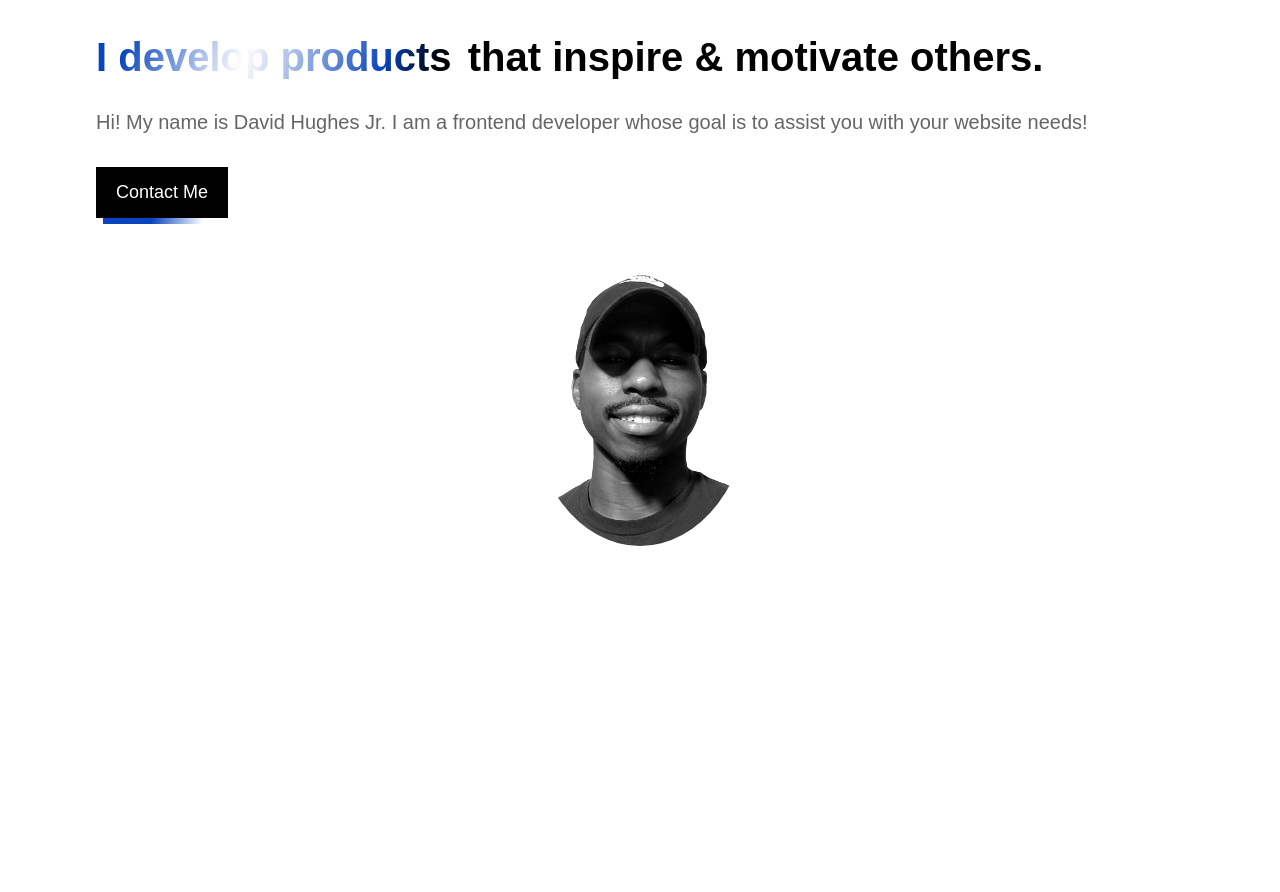
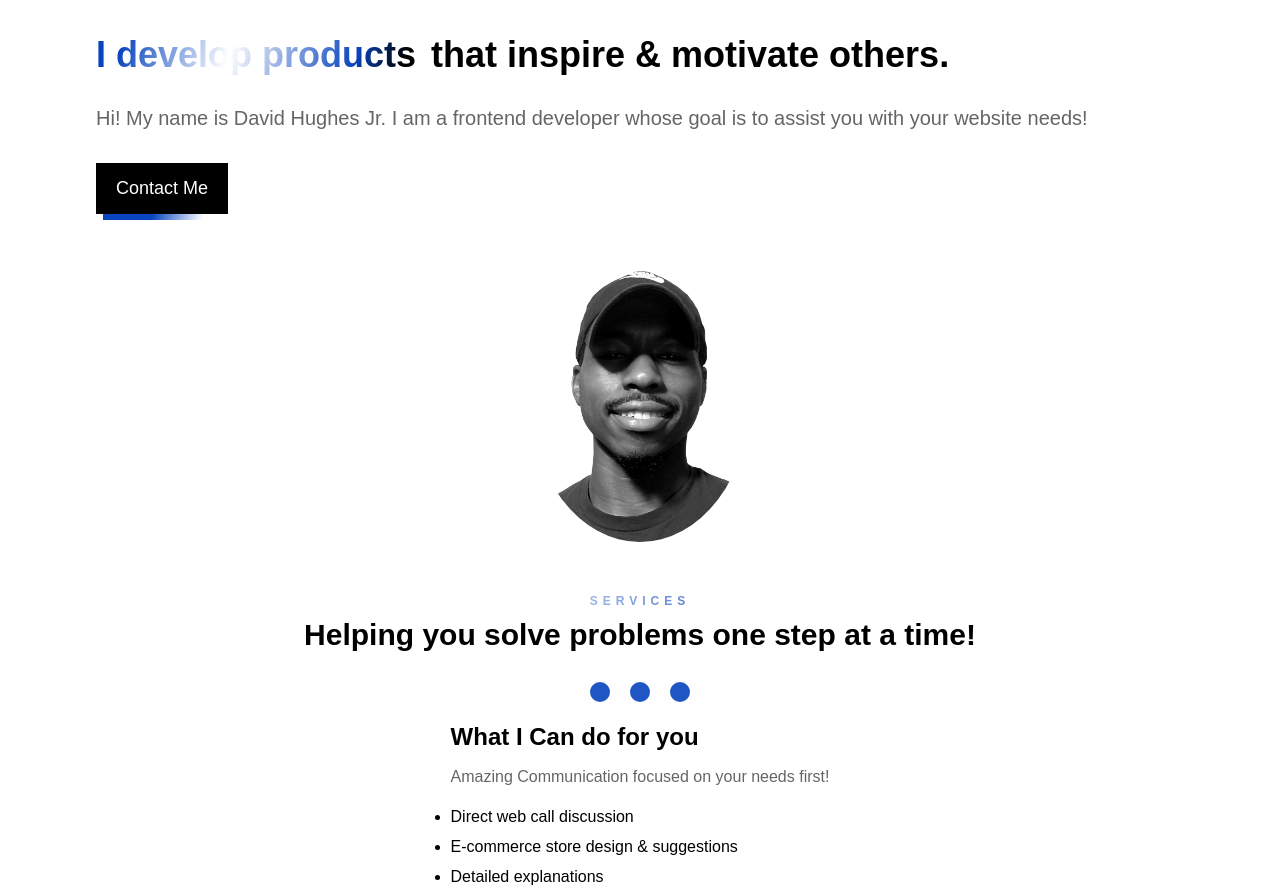
Before and after one commit to DavidHughesJr/portfolio-self-made, a plain HTML site: page index.html in a window 1280 px wide. Shown: the part 74-966 px from the top of the page. Before the commit the page ends 800 px from the top, so only its background shows below. Drawn offline with nearby package versions, Linux system fonts and the light colour scheme.

Commit message:
services list added

```diff
--- a/base.js
+++ b/base.js
@@ -5,7 +5,8 @@ const hamburgerMenu = document.querySelector('.hamburger-menu')
 const closeHamburger = document.querySelector('.close-hamburger-menu')
 
 hamburgerMenu.addEventListener('click', () => {
-    mobileNav.classList.toggle('nav-mobile-hidden')
     mobileNav.classList.toggle('nav-mobile-active')
-
+    if(mobileNav.classList.contains('nav-mobile-active'))
+    mobileNav.classList.remove('nav-mobile-hidden')
+    else mobileNav.classList.add('nav-mobile-hidden')
 })
--- a/index.css
+++ b/index.css
@@ -10,7 +10,6 @@
   margin: 0;
   padding: 0;
   text-decoration: none;
-  list-style: none;
   scroll-behavior: smooth;
   box-sizing: border-box;
   font-family: sans-serif;
@@ -30,6 +29,28 @@ button {
   font-size: 1.8rem;
   border: none;
 }
+h1 {
+  font-size: 3.6rem;
+}
+h2 {
+  font-size: 3rem;
+}
+h3 {
+  font-size: 2.4rem;
+}
+h4 {
+  font-size: 1.8rem;
+}
+h5 {
+  font-size: 1.2rem;
+  letter-spacing: 0.5rem;
+}
+p {
+  font-size: 1.6rem;
+  color: var(--primary-color);
+  opacity: 0.6;
+  margin: 1rem 0;
+}
 @keyframes fadeIn {
   0% {
     opacity: 0;
@@ -38,12 +59,23 @@ button {
     opacity: 1;
   }
 }
-@keyframes mobileTranslateY {
+@keyframes mobileTranslateOpen {
   0% {
-    transform: translateY(-30rem);
+    transform: translateY(-50rem);
   }
   100% {
     transform: translateY(0rem);
+  }
+}
+@keyframes mobileTranslateClose {
+  0% {
+    transform: translateY(0rem);
+  }
+  100% {
+    transform: translateY(-50rem);
+    opacity: 0;
+    pointer-events: none;
+    visibility: hidden;
   }
 }
 @keyframes mainBtnHover {
@@ -53,17 +85,21 @@ button {
   }
   100% {
     transform: translate3d(7px, 7px, 0px);
+    opacity: 0;
+    pointer-events: none;
+    visibility: hidden;
   }
 }
 /*** COMMON ***/
 .btn {
-  transition: transform 0.5s;
+  transition: transform 0.3s;
   position: relative;
   z-index: 10;
 }
 .btn:hover {
   transform: translate3d(7px, 7px, 7px) scale3d(1, 1, 1);
   transform-style: preserve-3d;
+  cursor: pointer;
 }
 .btn-bg {
   position: absolute;
@@ -76,8 +112,8 @@ button {
   background-image: linear-gradient(
     108deg,
     var(--secondary-color) 8%,
-    var(--secondary-color)  18%,
-    var(--secondary-color)  40%,
+    var(--secondary-color) 18%,
+    var(--secondary-color) 40%,
     var(--bg-color) 77%,
     var(--bg-color) 91%
   );
@@ -85,6 +121,20 @@ button {
   -ms-transform: translate(7px, 7px);
   transform: translate(7px, 7px);
 }
+.gradient-heading {
+  margin: 1rem 0;
+  background-image: linear-gradient(
+    108deg,
+    var(--secondary-color) 8%,
+    var(--bg-color) 20%,
+    var(--secondary-color) 77%,
+    var(--bg2-color) 91%
+  );
+  -webkit-background-clip: text;
+  background-clip: text;
+  -webkit-text-fill-color: transparent;
+}
+
 /**** HEADER *****/
 .header {
   display: flex;
@@ -108,17 +158,19 @@ button {
   margin: auto;
   padding-bottom: 2rem;
   box-shadow: 0 4px 2px -2px rgba(0, 0, 0, 0.2);
+  z-index: 100;
+  transform: translateY(-50rem);
 }
 .nav-mobile-hidden {
-  opacity: 0;
-  pointer-events: none;
-  visibility: hidden;
+  transform: translateY(-50rem);
+  animation: mobileTranslateClose 0.5s ease-in;
 }
 .nav-mobile-active {
   opacity: 1;
   pointer-events: all;
   visibility: visible;
-  animation: mobileTranslateY 0.5s ease-in;
+  animation: mobileTranslateOpen 0.5s ease-in;
+  transform: translateY(0rem);
 }
 .nav-desktop {
   display: none;
@@ -143,6 +195,9 @@ button {
 .hamburger-menu {
   font-size: 2rem;
 }
+.hamburger-menu:hover {
+  cursor: pointer;
+}
 /***** SECTION ONE HERO ****/
 .hero-container {
   display: flex;
@@ -151,7 +206,6 @@ button {
   height: fit-content;
 }
 .hero-text {
-  font-size: 4rem;
   line-height: 100%;
 }
 .hero-gradient-heading {
@@ -169,24 +223,53 @@ button {
   -webkit-text-fill-color: transparent;
 }
 .hero-paragraph {
+  line-height: 150%;
   font-size: 2rem;
-  color: var(--primary-color);
-  opacity: 0.6;
   margin: 3rem 0;
-  line-height: 150%;
 }
-.hero-image-container{
-    margin: auto;
+.hero-image-container {
+  margin: auto;
 }
-.hero-image{
-    padding: 4rem;
-    width: 30rem;
-    border-radius: 50%;
-    margin: auto;
+.hero-image {
+  padding: 4rem;
+  width: 30rem;
+  border-radius: 50%;
+  margin: auto;
 }
 
-
-/***** SECTION TWO SKILLS  ****/
+/***** SECTION TWO SERVICES  ****/
+.services-container {
+  display: flex;
+  flex-direction: column;
+  justify-content: center;
+  align-items: center;
+}
+.services-heading {
+  margin-bottom: 1rem;
+  text-align: center;
+}
+.services-list-heading {
+  text-align: left;
+}
+.services-list {
+  font-size: 1.6rem;
+  list-style: circle !important;
+  line-height: 3rem;
+}
+.services-circles {
+  display: flex;
+  justify-content: center;
+  align-items: center;
+  margin: 2rem;
+}
+.services-circle-blue {
+  width: 2rem;
+  height: 2rem;
+  border-radius: 50%;
+  background-color: var(--secondary-color);
+  opacity: .9;
+  margin: 0 1rem;
+}
 
 /***** SECTION THREE PROJECTS ****/
 
--- a/index.html
+++ b/index.html
@@ -34,7 +34,7 @@
         <i class="ri-menu-line hamburger-menu"></i>
       </div>
     </header>
-    <nav id="mobile-nav" class="nav-mobile nav-mobile-hidden">
+    <nav id="mobile-nav" class="nav-mobile">
       <ul class="nav-list">
         <li><a href="#"> Projects </a></li>
         <li><a href="#"> Services </a></li>
@@ -43,7 +43,7 @@
       </ul>
     </nav>
     <main>
-      <section class="section hero-section">
+      <section class="section">
         <div class="hero-container">
           <div>
             <h1 class="hero-text">
@@ -55,12 +55,36 @@
               goal is to assist you with your website needs!
             </p>
             <a class="btn" href="#">
-                <button class="btn">Contact Me</button>
-                <button class="btn-bg"></button>
+              <button class="btn">Contact Me</button>
+              <button class="btn-bg"></button>
             </a>
           </div>
           <div class="hero-image-container">
-            <img class="hero-image" src="img/hero-image.png" alt="hero-image">
+            <img class="hero-image" src="img/hero-image.png" alt="hero-image" />
+          </div>
+        </div>
+      </section>
+      <section class="section">
+        <div class="services-container">
+          <div class="services-heading">
+            <h5 class="gradient-heading">SERVICES</h5>
+            <h2>Helping you solve problems one step at a time!</h2>
+          </div>
+          <div class="services-list">
+            <div class="services-circles">
+                <div class="services-circle-blue"></div>
+                <div class="services-circle-blue"></div>
+                <div class="services-circle-blue"></div>
+            </div>
+            <div class="services-list-heading">
+                <h3>What I Can do for you</h3>
+                <p>Amazing Communication focused on your needs first!</p>
+            </div>
+            <ul>
+                <li>Direct web call discussion</li>
+                <li> E-commerce store design & suggestions</li>
+                <li> Detailed explanations </li>
+            </ul>
           </div>
         </div>
       </section>
```
